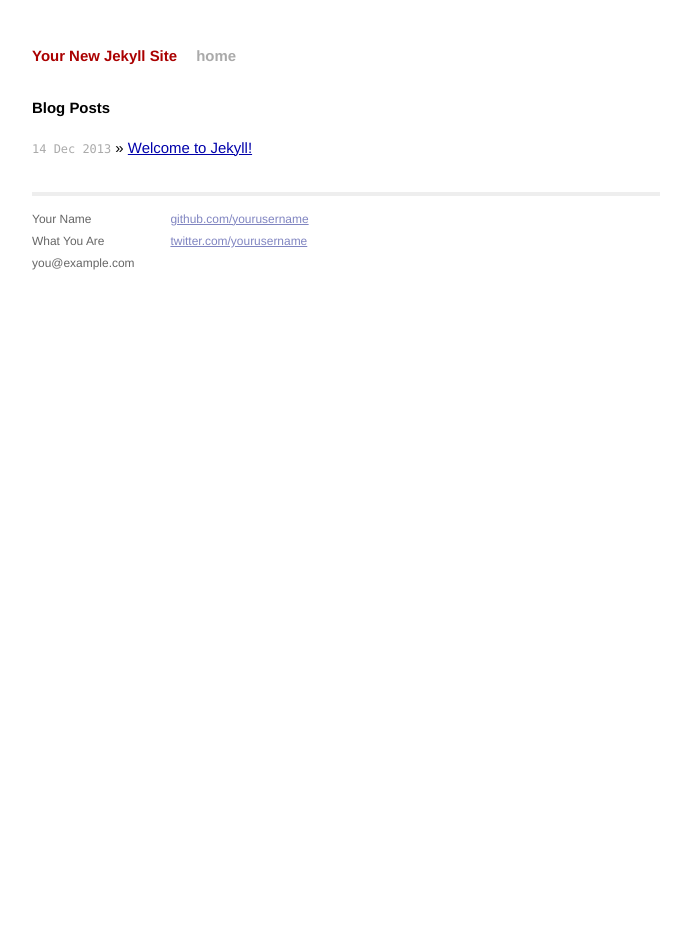
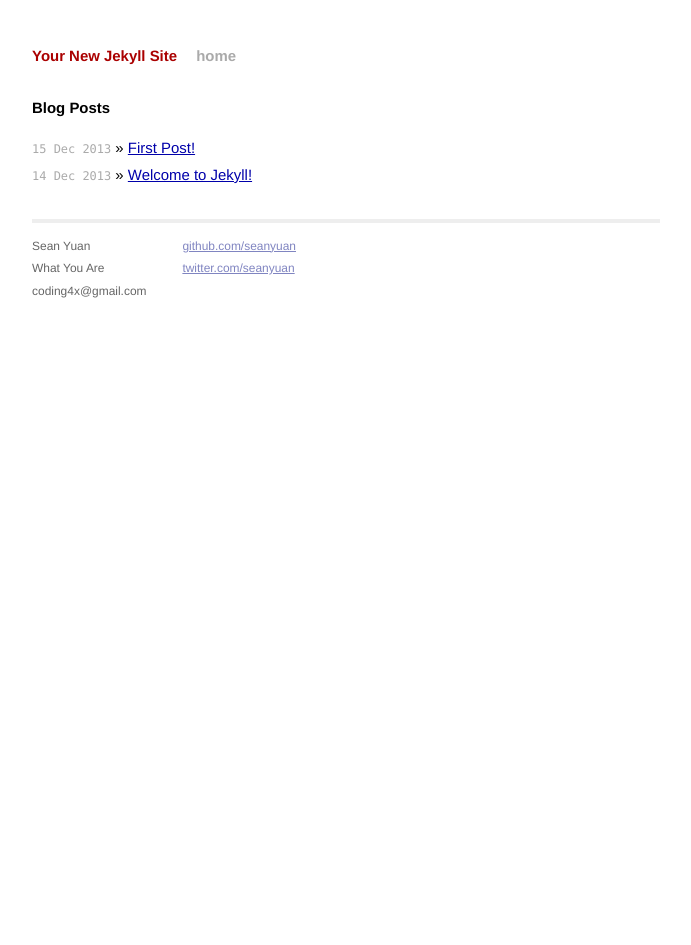
Before and after one commit to SeanYuan/macyo.com, a Jekyll site: the page built from index.html, in a window 1280 px wide. Shown: the whole page, without its empty margins (294-985 px from the left). Built offline with Jekyll 4.4.1, drawn with Linux system fonts in a browser that asks for light colours; Markdown is read by kramdown in place of the engine named in the settings.

Commit message:
new post

```diff
--- a/_layouts/default.html
+++ b/_layouts/default.html
@@ -26,15 +26,15 @@
           <div class="footer">
             <div class="contact">
               <p>
-                Your Name<br />
+                Sean Yuan<br />
                 What You Are<br />
-                you@example.com
+                coding4x@gmail.com
               </p>
             </div>
             <div class="contact">
               <p>
-                <a href="https://github.com/yourusername">github.com/yourusername</a><br />
-                <a href="https://twitter.com/yourusername">twitter.com/yourusername</a><br />
+                <a href="https://github.com/seanyuan">github.com/seanyuan</a><br />
+                <a href="https://twitter.com/xinyuan">twitter.com/seanyuan</a><br />
               </p>
             </div>
           </div>
```
Also changed, not shown: _posts/2013-12-14-My-first-post.markdown (added, +19 -0 lines), 1 other file.
